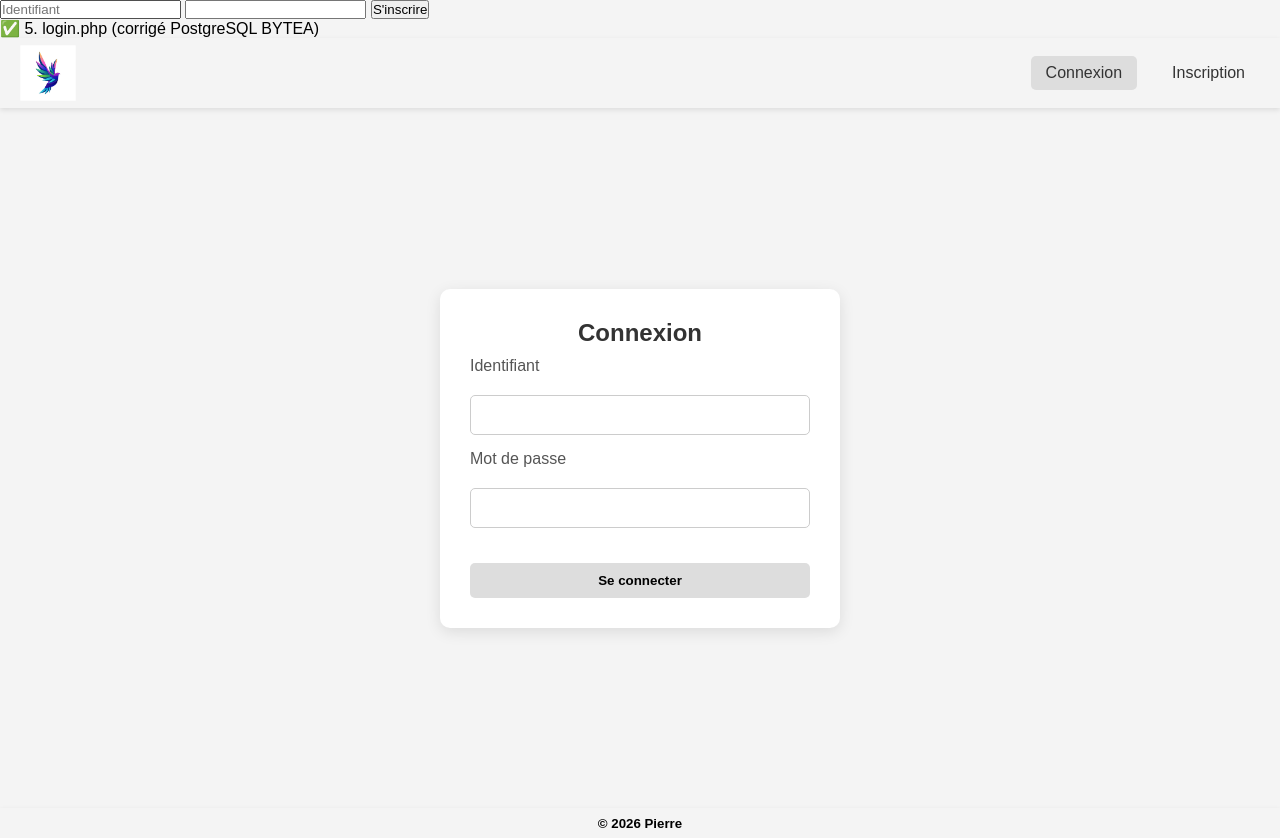
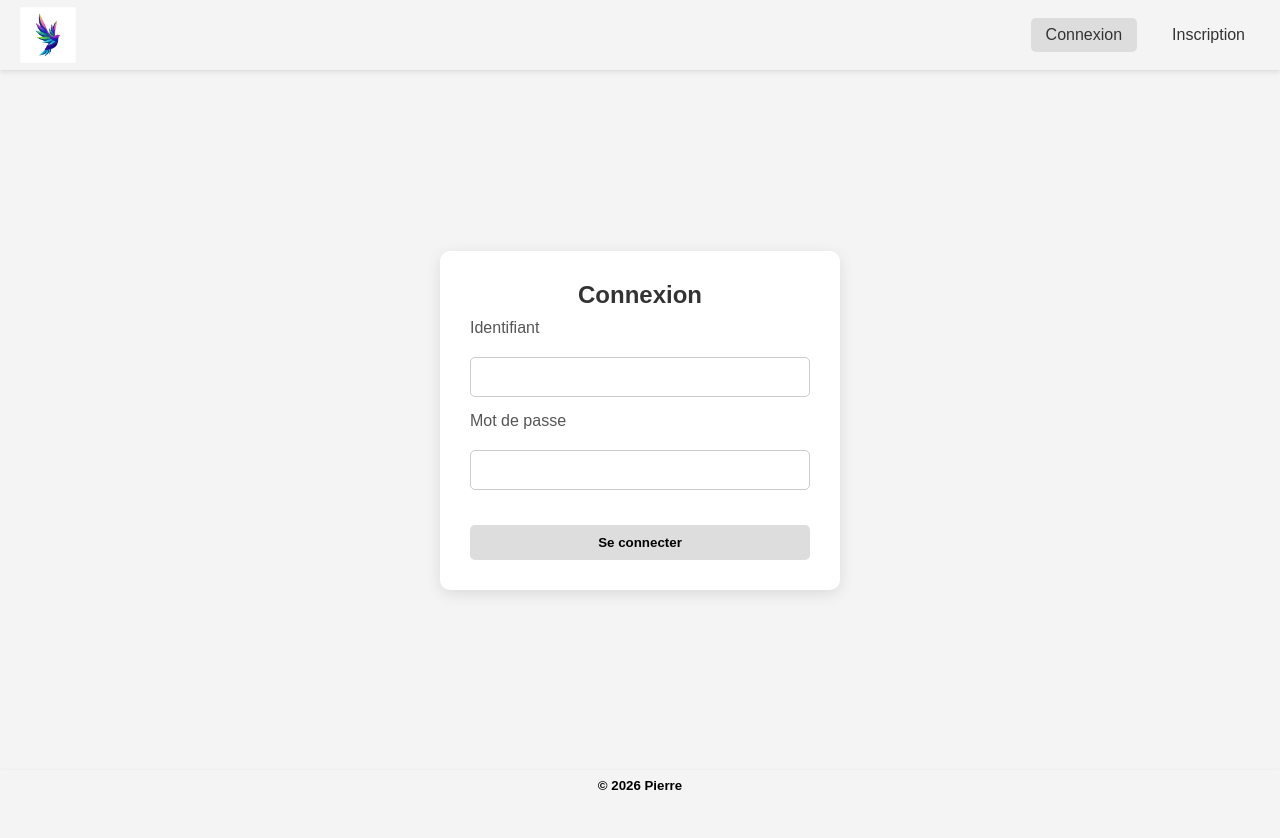
Before and after one commit to PierreBDL/Projet-Hebergement-Yboost-B1, a PHP site: page /front/template/login.php in a window 1280 px wide. After the commit the page ends 790 px from the top, so only its background shows below. Run offline with PHP 8.4, Linux system fonts and the light colour scheme; some libraries are stand-ins or nearby versions.

Commit message:
Projet hébergement Yboost b1 + bdd

```diff
--- a/front/template/login.php
+++ b/front/template/login.php
@@ -32,81 +32,6 @@ if ($_SERVER['REQUEST_METHOD'] === 'POST') {
         $stmt->execute();
 
         $message = "Compte créé";
-    }
-}
-?>
-
-<form method="post">
-    <input name="identifiant" placeholder="Identifiant">
-    <input name="password" type="password">
-    <button>S'inscrire</button>
-</form>
-
-<?= $message ?>
-✅ 5. login.php (corrigé PostgreSQL BYTEA)
-<?php
-session_start();
-
-include_once('../../bdd/fonctionConnexionBdd.inc.php');
-$connexion = connectionPDO('../../bdd/configBdd');
-
-$message = '';
-
-if ($_SERVER['REQUEST_METHOD'] === 'POST') {
-
-    $identifiant = trim($_POST['identifiant']);
-    $motdepasse = $_POST['password'];
-
-    if ($identifiant && $motdepasse) {
-
-        $stmt = $connexion->prepare("
-            SELECT idcompte, identifiant, motdepasse, iv, cle
-            FROM compte
-            WHERE identifiant = :i
-        ");
-
-        $stmt->bindValue(':i', $identifiant);
-        $stmt->execute();
-
-        $user = $stmt->fetch();
-
-        if ($user) {
-
-            // Conversion BYTEA PostgreSQL
-            $encrypted = $user['motdepasse'];
-            $iv = $user['iv'];
-            $key = $user['cle'];
-
-            if (is_resource($encrypted)) {
-                $encrypted = stream_get_contents($encrypted);
-            }
-            if (is_resource($iv)) {
-                $iv = stream_get_contents($iv);
-            }
-            if (is_resource($key)) {
-                $key = stream_get_contents($key);
-            }
-
-            $decrypted = openssl_decrypt(
-                $encrypted,
-                "AES-256-CBC",
-                $key,
-                0,
-                $iv
-            );
-
-            if ($decrypted === $motdepasse) {
-
-                $_SESSION['access'] = 'pass';
-                $_SESSION['id'] = $user['idcompte'];
-                $_SESSION['identifiant'] = $user['identifiant'];
-
-                header("Location: dashboard.php");
-                exit;
-            }
-        }
-
-        $message = "Identifiants incorrects";
     }
 }
 ?>
```
